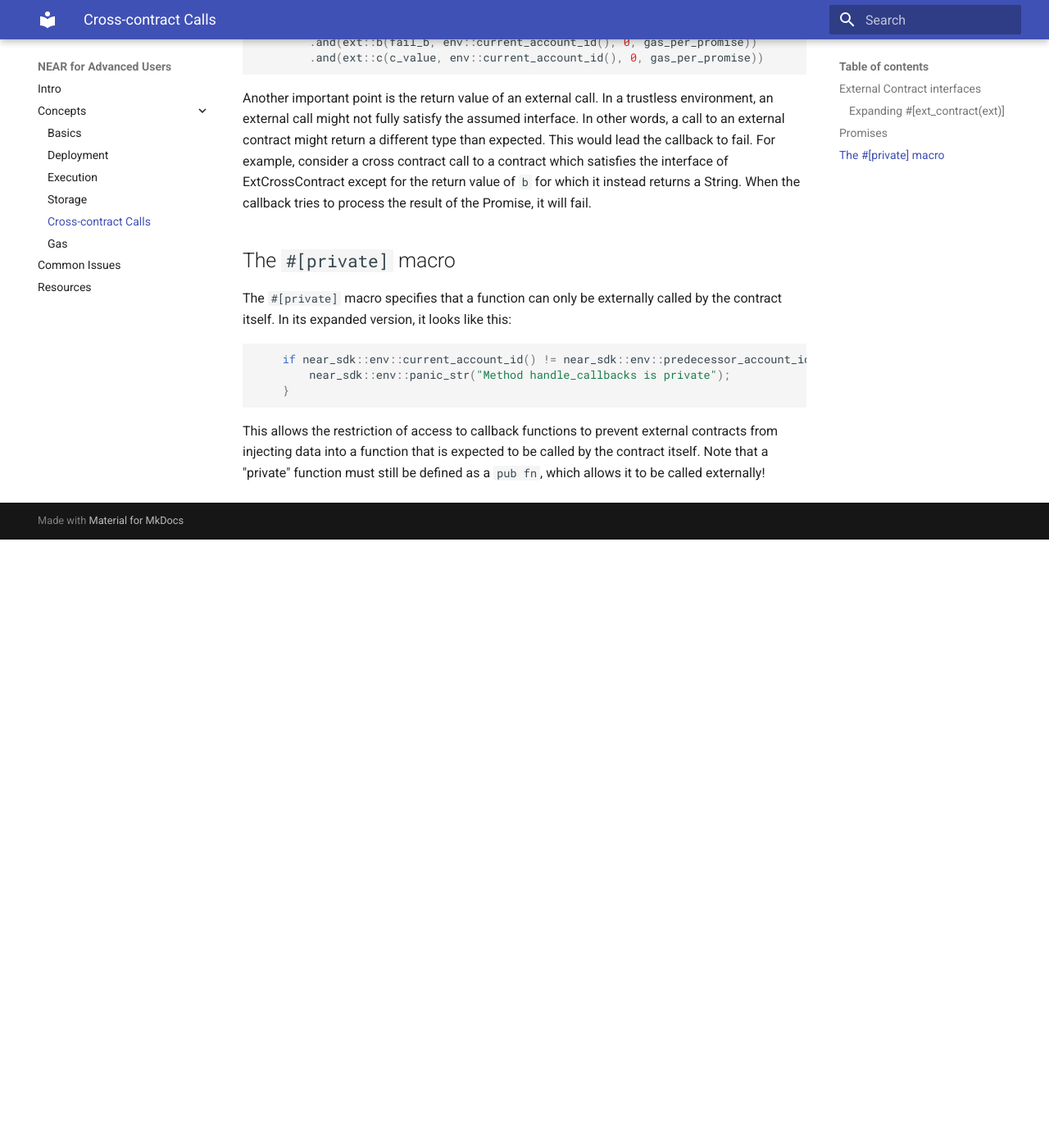
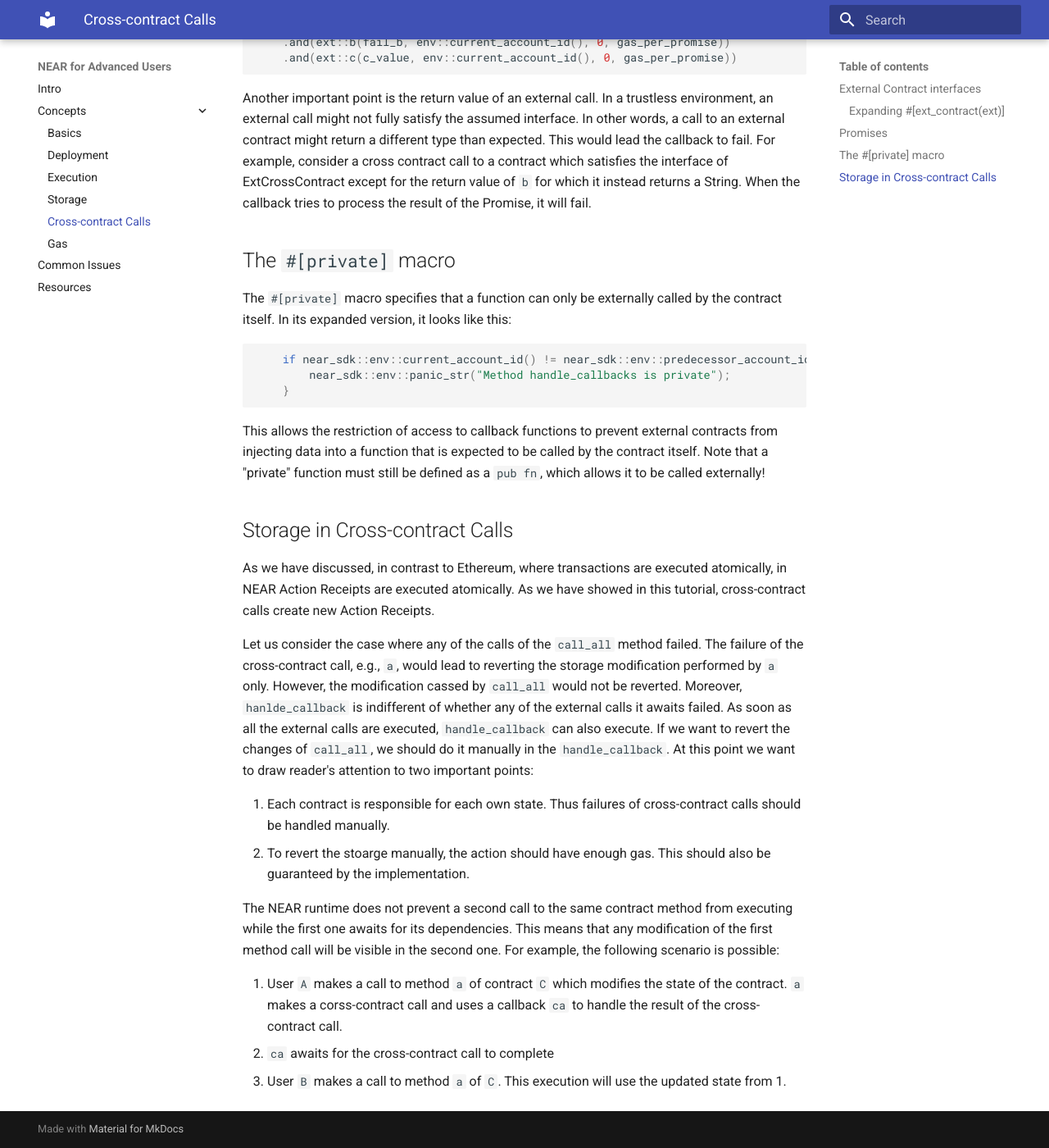
Before and after one commit to ChainSecurity/near-for-auditors, an MkDocs documentation site: the page built from docs/cross-contract-calls.md, in a window 1280 px wide and 1400 px high, scrolled down 4351 px. Shown: the whole window at 82% size. Built offline with MkDocs 1.6.1 and Material for MkDocs 9.7.7, drawn with Linux system fonts in a browser that asks for light colours; before the commit the page ends 5009 px from its top, so only the background shows below that.

Commit message:
Update cross-contract calls

````diff
--- a/docs/cross-contract-calls.md
+++ b/docs/cross-contract-calls.md
@@ -141,9 +141,9 @@ It is important to note that the runtime is not aware of the promise dependencie
 Conversely, an action receipt waiting for 2 data receipts could execute even if the method it executes takes three promise arguments. Whether the correct dependencies are satisfied is the responsibility of the developer. Moreover we need to emphasize the "random" nature of the execution in a concurrent environment. There are no guarantees about the order of execution of cross-contract calls. Developers should explicitly define the order of execution if required, using the Promise API. For example, there are no guarantees provided by the specification of the protocol that the following cross-contract calls(``a()``, ``b(fail_b)``, ``c(c_value)``) aiming the same shard will executed in that order as given in the snippet below:
 
 ```rust
-    ext::a(env::current_account_id(), 0, gas_per_promise)
-        .and(ext::b(fail_b, env::current_account_id(), 0, gas_per_promise))
-        .and(ext::c(c_value, env::current_account_id(), 0, gas_per_promise))
+ext::a(env::current_account_id(), 0, gas_per_promise)
+    .and(ext::b(fail_b, env::current_account_id(), 0, gas_per_promise))
+    .and(ext::c(c_value, env::current_account_id(), 0, gas_per_promise))
 ```
 
 Another important point is the return value of an external call. In a trustless environment, an external call might not fully satisfy the assumed interface. In other words, a call to an external contract might return a different type than expected. This would lead the callback to fail. For example, consider a cross contract call to a contract which satisfies the interface of ExtCrossContract except for the return value of ``b`` for which it instead returns a String. When the callback tries to process the result of the Promise, it will fail.
@@ -160,3 +160,18 @@ The ``#[private]`` macro specifies that a function can only be externally called
 ```
 
 This allows the restriction of access to callback functions to prevent external contracts from injecting data into a function that is expected to be called by the contract itself. Note that a "private" function must still be defined as a ``pub fn``, which allows it to be called externally!
+
+## Storage in Cross-contract Calls
+
+As we have discussed, in contrast to Ethereum, where transactions are executed atomically, in NEAR Action Receipts are executed atomically. As we have showed in this tutorial, cross-contract calls create new Action Receipts.
+
+Let us consider the case where any of the calls of the ``call_all`` method failed. The failure of the cross-contract call, e.g., ``a``, would lead to reverting the storage modification performed by ``a`` only. However, the modification cassed by ``call_all`` would not be reverted. Moreover, ``hanlde_callback`` is indifferent of whether any of the external calls it awaits failed. As soon as all the external calls are executed, ``handle_callback`` can also execute. If we want to revert the changes of ``call_all``, we should do it manually in the ``handle_callback``. At this point we want to draw reader's attention to two important points:
+
+1. Each contract is responsible for each own state. Thus failures of cross-contract calls should be handled manually.
+2. To revert the stoarge manually, the action should have enough gas. This should also be guaranteed by the implementation.
+
+The NEAR runtime does not prevent a second call to the same contract method from executing while the first one awaits for its dependencies. This means that any modification of the first method call will be visible in the second one. For example, the following scenario is possible:
+
+1. User ``A`` makes a call to method ``a`` of contract ``C`` which modifies the state of the contract. ``a`` makes a corss-contract call and uses a callback ``ca`` to handle the result of the cross-contract call.
+2. ``ca`` awaits for the cross-contract call to complete
+3. User ``B`` makes a call to method ``a`` of ``C``. This execution will use the updated state from 1.
````
